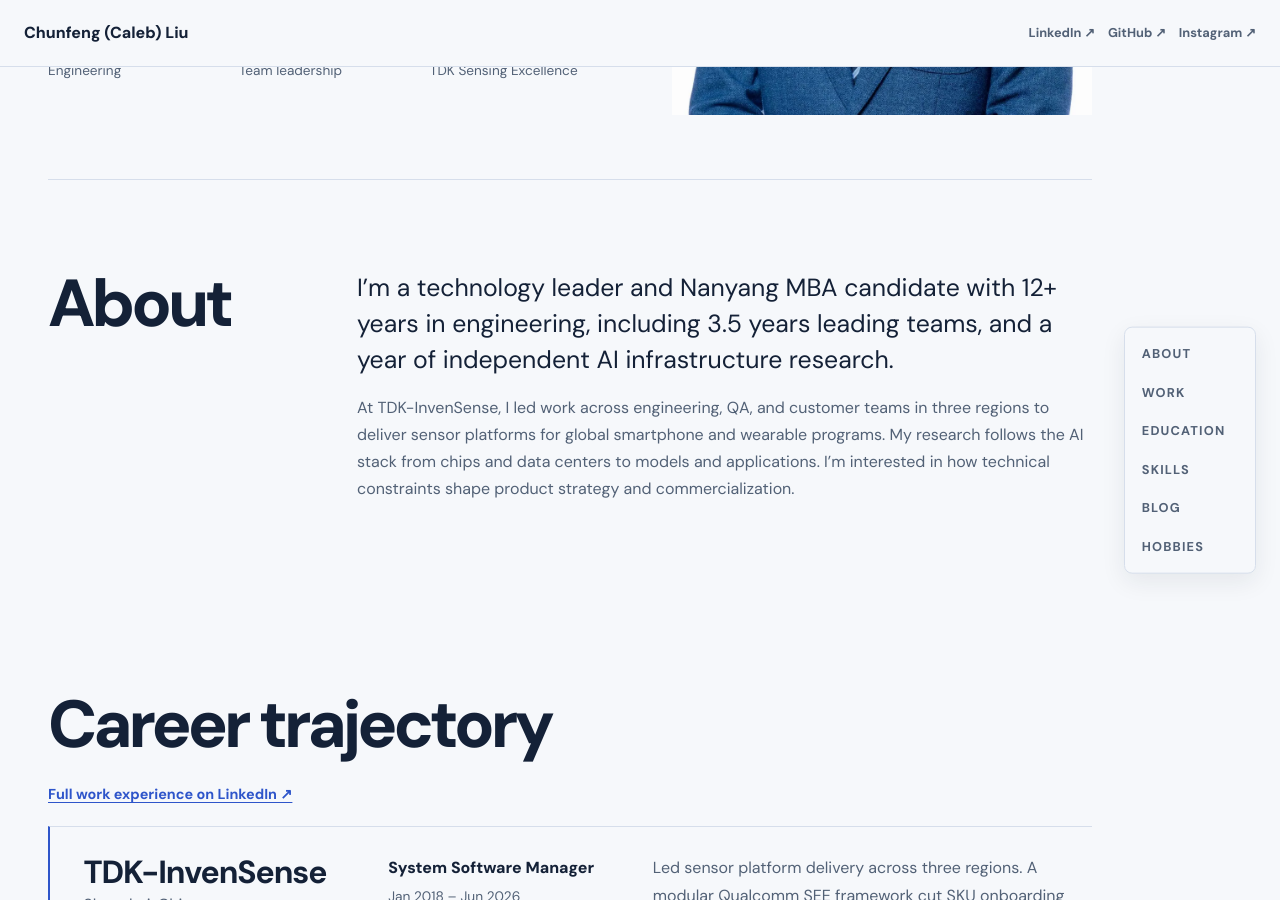
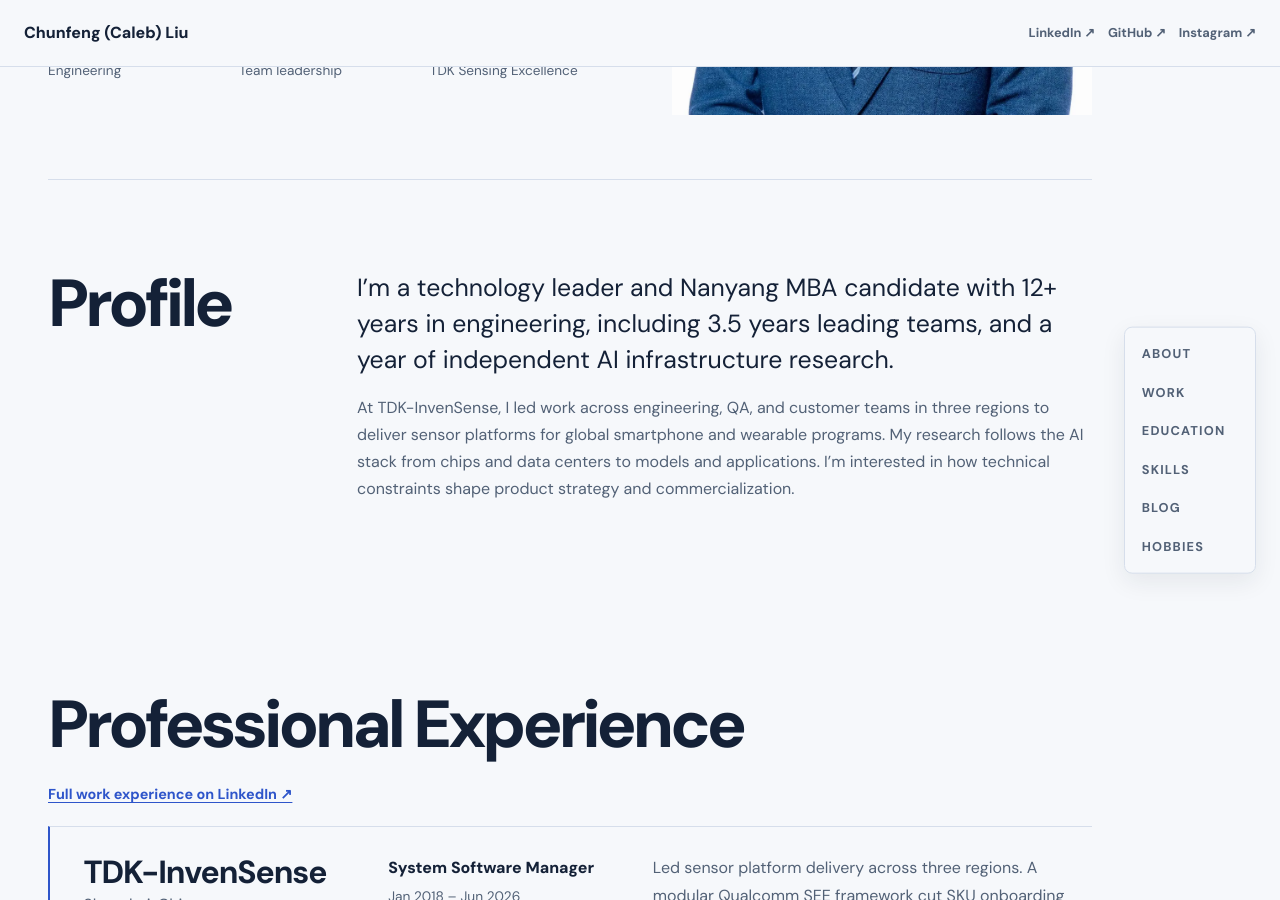
Before and after one commit to sprindy/chunfeng_liu.github.io, a Jekyll site: the page built from index.html, in a window 1280 px wide and 900 px high, scrolled down 606 px. Built offline with Jekyll 4.4.1, drawn with Linux system fonts in a browser that asks for light colours; some web fonts are replaced; some of the changed text lies outside the part shown.

Commit message:
Rename portfolio section headings

```diff
--- a/index.html
+++ b/index.html
@@ -16,7 +16,7 @@ layout: default
 </section>
 
 <section class="wrap section split" id="about">
-  <h2>About</h2>
+  <h2>Profile</h2>
   <div>
     <p class="intro">I’m a technology leader and Nanyang MBA candidate with 12+ years in engineering, including 3.5 years leading teams, and a year of independent AI infrastructure research.</p>
     <p>At TDK-InvenSense, I led work across engineering, QA, and customer teams in three regions to deliver sensor platforms for global smartphone and wearable programs. My research follows the AI stack from chips and data centers to models and applications. I’m interested in how technical constraints shape product strategy and commercialization.</p>
@@ -24,7 +24,7 @@ layout: default
 </section>
 
 <section class="wrap section" id="work">
-  <h2>Career trajectory</h2>
+  <h2>Professional Experience</h2>
   <div class="work-list">
     <p class="case-links"><a href="https://www.linkedin.com/in/caleb-liu-6a361011a/">Full work experience on LinkedIn ↗</a></p>
     {% assign case_studies = site.work | sort: 'order' %}
```
Also changed, not shown: other parts of index.html (+2 -2 lines).
